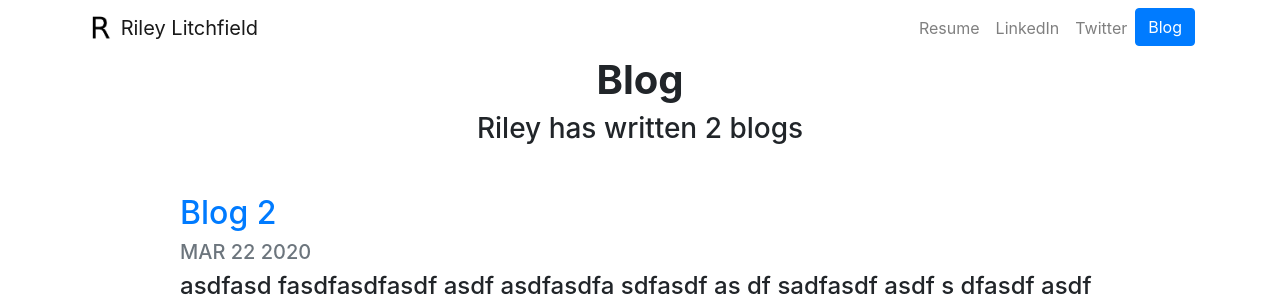
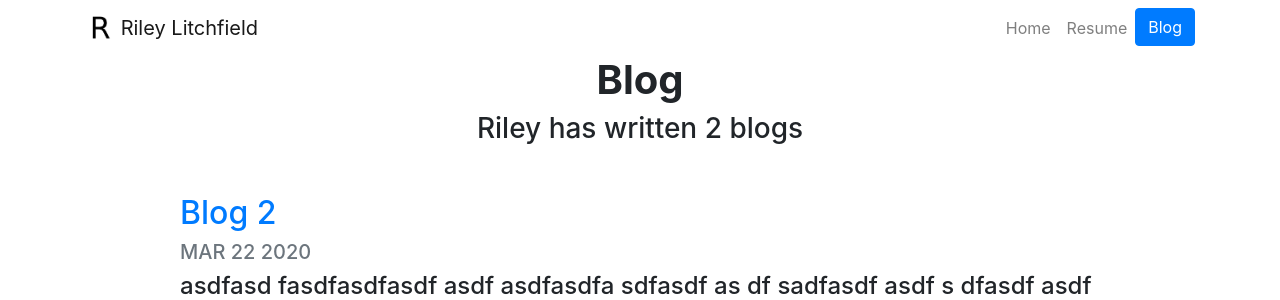
Before and after one commit to rileylitchfield/Portfolio, a Django app: page /blog/ in a window 1280 px wide. Shown: the top 300 px of the page. Run offline with Django 3.2, Linux system fonts and the light colour scheme; data comes from the database, SQL or seed files in the repository; some libraries are stand-ins or nearby versions.

Commit message:
updated navbar

```diff
--- a/portfolio/templates/portfolio/base.html
+++ b/portfolio/templates/portfolio/base.html
@@ -33,13 +33,10 @@
       <div class="collapse navbar-collapse text-center" id="navbarNav">
         <ul class="navbar-nav ml-auto">
           <li class="nav-item">
-            <a class="nav-link" href="{% static "portfolio/resume.pdf" %}" target="_blank">Resume</a>
+            <a class="nav-link" href="{% url 'home' %}">Home</a>
           </li>
           <li class="nav-item">
-            <a class="nav-link" href="https://www.linkedin.com/" target="_blank">LinkedIn</a>
-          </li>
-          <li class="nav-item">
-            <a class="nav-link" href="https://twitter.com/" target="_blank">Twitter</a>
+            <a class="nav-link" href="{% static "portfolio/resume.pdf" %}">Resume</a>
           </li>
           <li>
             <a role="button" href="{% url 'blog:all_blogs' %}" class="btn btn-primary">Blog</a>
```
